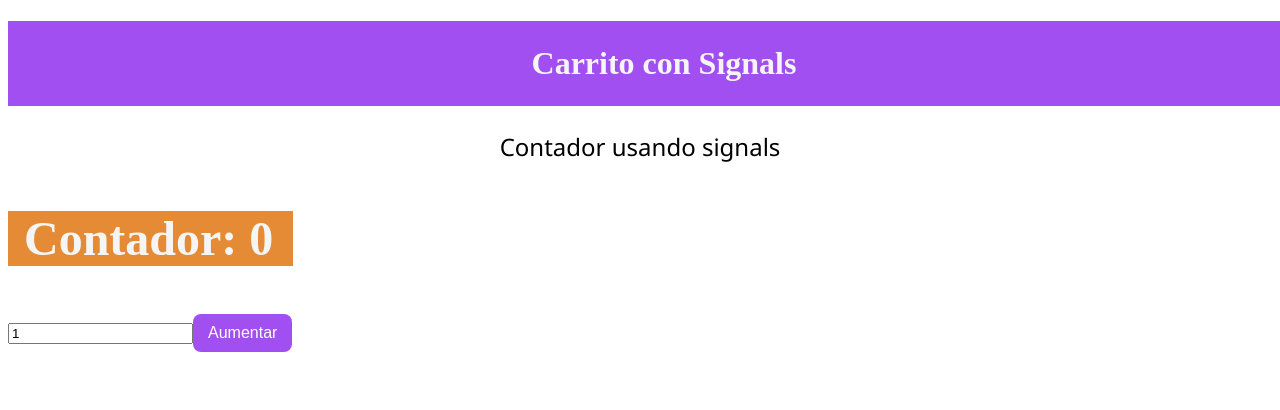
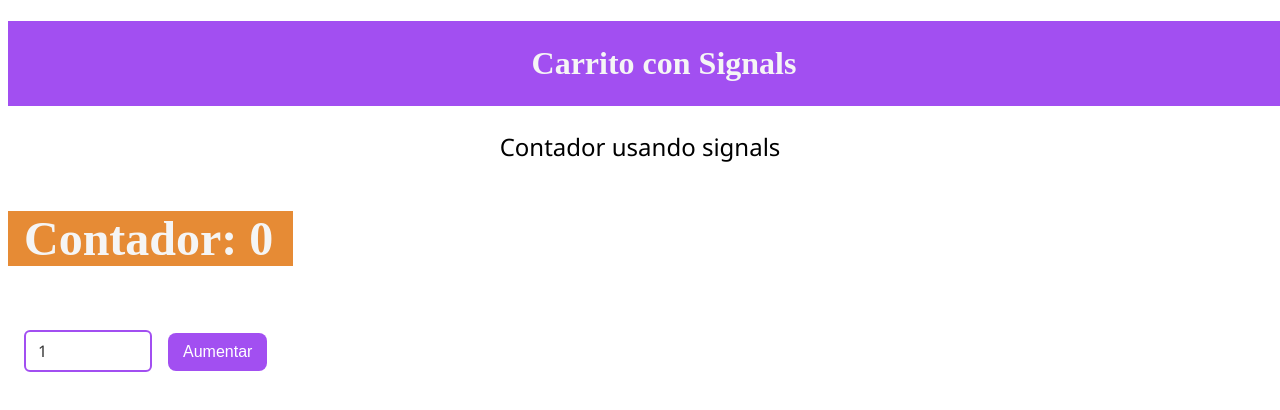
Before and after one commit to Juan8516/01.carritoComprasAngular, an Angular app: page / in a window 1280 px wide. Shown: the top 410 px of the page. Built offline with nearby package versions, Linux system fonts and the light colour scheme.

Commit message:
estilos a input contador

```diff
--- a/src/app/components/carrito-signals/carrito-signals.css
+++ b/src/app/components/carrito-signals/carrito-signals.css
@@ -41,3 +41,22 @@ button {
   border-radius: 8px;
   font-size: 1rem;
 }
+
+input[type="number"] {
+  width: 100px;
+  padding: 8px 12px;
+  font-size: 16px;
+  font-family: 'Segoe UI', sans-serif;
+  color: #333;
+  border: 2px solid rgb(162, 79, 241);
+  border-radius: 6px;
+  outline: none;
+  transition: all 0.3s ease;
+  margin: 1rem;
+}
+
+/* Efecto al enfocar */
+input[type="number"]:focus {
+  border-color: #26a69a;      /* color más oscuro al enfocar */
+  box-shadow: 0 0 5px rgba(43, 187, 173, 0.5);
+}
```
